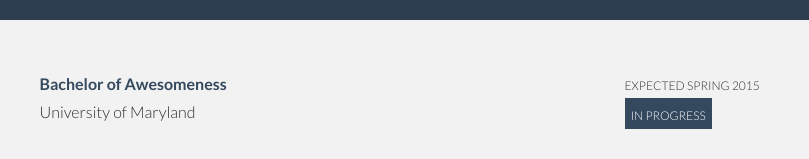
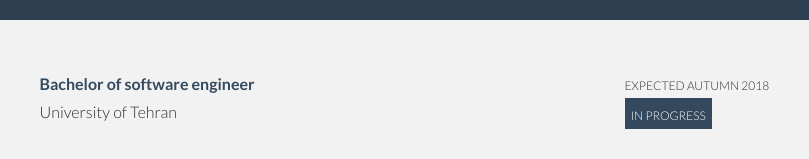
Before and after one commit to Rain07/R.github.io, a plain HTML site: page stages/index-final.html in a window 1280 px wide. Shown: the part 793-952 px from the top of the page, 323-1132 px from the left. Drawn offline with Linux system fonts and the light colour scheme; files that its build step writes are made by us from their sources; files whose address does not match are found by name.

Commit message:
NothingElseMatter!

```diff
--- a/stages/index-final.html
+++ b/stages/index-final.html
@@ -85,13 +85,13 @@
         </div>
         <!-- EDIT: education line 1 -->
         <div class="col-lg-6">
-          <p><t>Bachelor of Awesomeness</t><br/>
-            University of Maryland
+          <p><t>Bachelor of software engineer</t><br/>
+            University of Tehran
             <!--<br/><i>Extra info here</i>-->
           </p>
         </div>
         <div class="col-lg-3">
-          <p><sm>Expected SPRING 2015</sm><br/>
+          <p><sm>Expected AUTUMN 2018</sm><br/>
           <imp><sm>IN PROGRESS</sm></imp>
           </p>
         </div>
```
